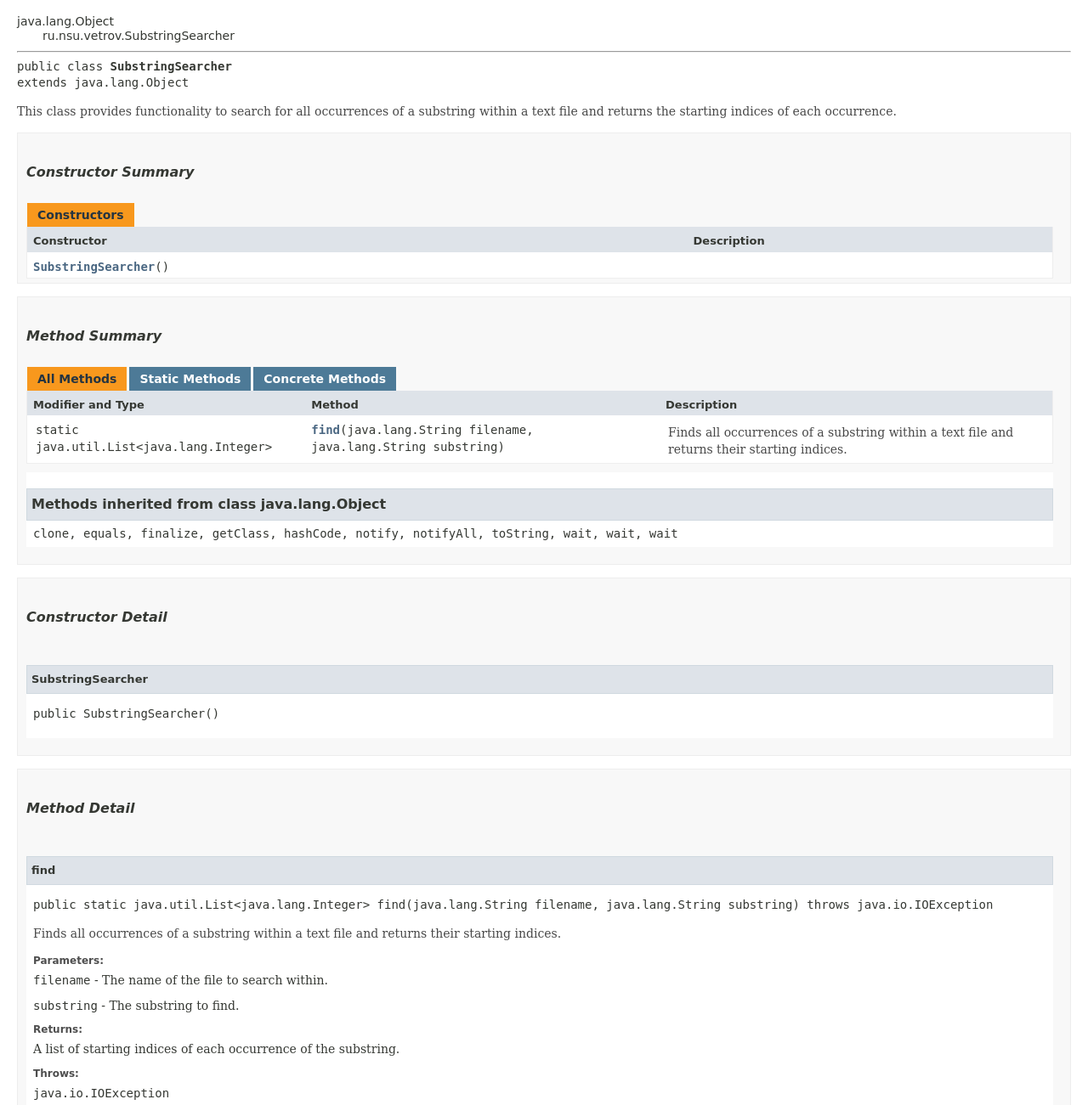
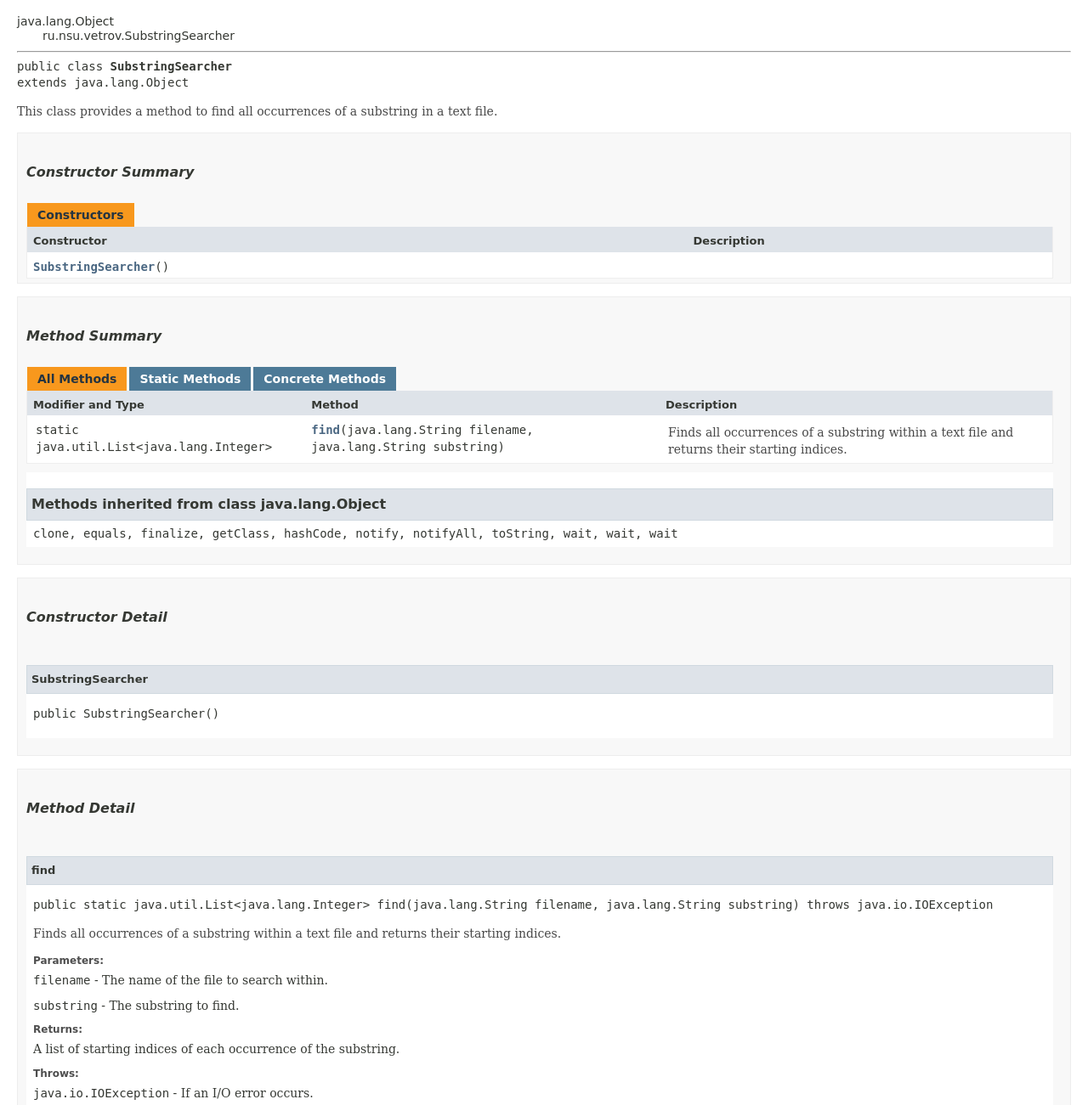
Before and after one commit to justProductAnalyst/OOP, a plain HTML site: page Task_1_3_1/ru/nsu/vetrov/SubstringSearcher.html in a window 1280 px wide. Shown: the part 168-1469 px from the top of the page at 85% size. Drawn offline with Linux system fonts and the light colour scheme; no server answers; a script that the page names is missing; a web font is replaced by a local one.

Commit message:
Deploying to gh-pages from @ justProductAnalyst/OOP@7f2af6bdead0829e45ac8ad0959aa48e429732c1 🚀

```diff
--- a/Task_1_3_1/ru/nsu/vetrov/SubstringSearcher.html
+++ b/Task_1_3_1/ru/nsu/vetrov/SubstringSearcher.html
@@ -132,8 +132,7 @@ $('.navPadding').css('padding-top', $('.fixedNav').css("height"));
 <hr>
 <pre>public class <span class="typeNameLabel">SubstringSearcher</span>
 extends java.lang.Object</pre>
-<div class="block">This class provides functionality to search for all occurrences of a substring
- within a text file and returns the starting indices of each occurrence.</div>
+<div class="block">This class provides a method to find all occurrences of a substring in a text file.</div>
 </li>
 </ul>
 </div>
@@ -243,7 +242,7 @@ extends java.lang.Object</pre>
 <dt><span class="returnLabel">Returns:</span></dt>
 <dd>A list of starting indices of each occurrence of the substring.</dd>
 <dt><span class="throwsLabel">Throws:</span></dt>
-<dd><code>java.io.IOException</code></dd>
+<dd><code>java.io.IOException</code> - If an I/O error occurs.</dd>
 </dl>
 </li>
 </ul>
```
Also changed, not shown: Task_1_3_1/allclasses-index.html (+1 -2 lines), Task_1_3_1/index-all.html (+1 -2 lines), Task_1_3_1/ru/nsu/vetrov/package-summary.html (+1 -2 lines), 3 other files.
